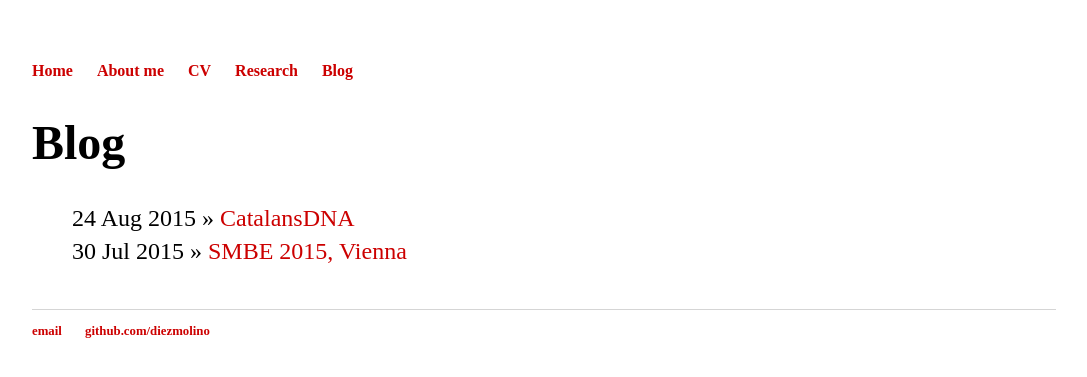
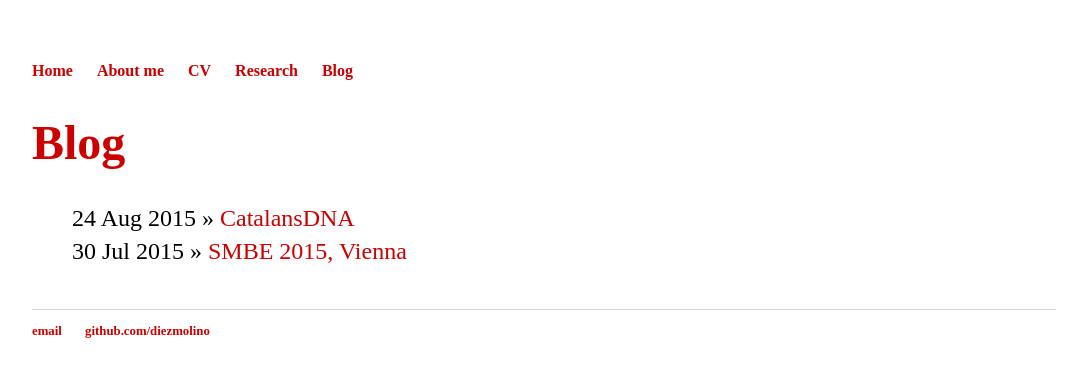
Before and after one commit to DiezMolino/diezmolino.github.io, a Jekyll site: the page built from blog/index.html, in a window 1280 px wide. Shown: the top 377 px of the page, without its empty margins (96-1183 px from the left). Built offline with Jekyll 4.4.1, drawn with Linux system fonts in a browser that asks for light colours.

Commit message:
Update main.css

```diff
--- a/css/main.css
+++ b/css/main.css
@@ -24,6 +24,7 @@ a:hover {
 h1 {
     font-size: 3em;
     font-family:'Freight Text Pro';
+    color: #CC0000;
 }
 p {
     font-size: 1.5em;
```
